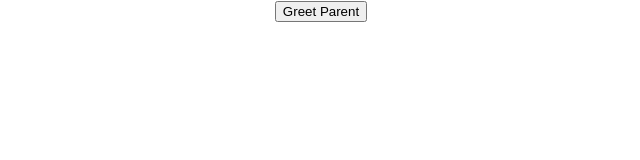
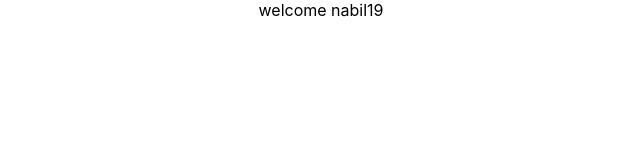
Before and after one commit to yuz19/React-beginers, a React (Create React App) app: page / in a window 1280 px wide. Shown: the top 160 px of the page, without its empty margins (319-959 px from the left). Built offline with nearby package versions, Linux system fonts and the light colour scheme.

Commit message:
16-ConditionalRendering

```diff
--- a/src/App.js
+++ b/src/App.js
@@ -11,6 +11,7 @@
 import ClassClick from './components/ClassClick';
 import EventBind from './components/EventBind';
 import ParentsComponents from './components/ParentsComponents';
+import UserGreeting from './components/UserGreeting';
 function App() {
   return (
     <div className="App">
@@ -25,8 +26,9 @@
         <Welcome name="Nabil" summoner="nabil19"/>
         <FunctionClick/>
         <ClassClick/>
-        <EventBind/>*/}
-        <ParentsComponents/>
+        <EventBind/>
+        <ParentsComponents/>*/}
+        <UserGreeting/>
     </div>
   );
 }
--- /dev/null
+++ b/src/components/UserGreeting.js
@@ -0,0 +1,52 @@
+import React, { Component } from 'react'
+
+export class UserGreeting extends Component {
+
+  constructor(props) {
+    super(props)
+
+    this.state = {
+       isLoggedIn:true
+    }
+
+  }
+
+
+
+  render() {
+    /*
+    if(!this.state.isLoggedIn){
+        return (
+            <div>
+                 <div>welcome guest</div>
+
+            </div>
+        )
+    }else{
+        return (
+            <div>
+                   <div>welcome nabil19</div>
+
+            </div>
+          )
+    }*/
+    /*element variables
+    let message
+    if(this.state.isLoggedIn){
+        message=<div>Welcome nabil19</div>
+    }else{
+        message=<div>Welcome guest</div>
+    }
+    return <div>{message}</div>
+    */
+    return(
+        /*this.state.isLoggedIn ?
+        <div>welcome nabil19</div>:
+        <div>welcome guest</div>*/
+        this.state.isLoggedIn && <div>welcome nabil19</div>
+    )
+
+  }
+}
+
+export default UserGreeting
```
